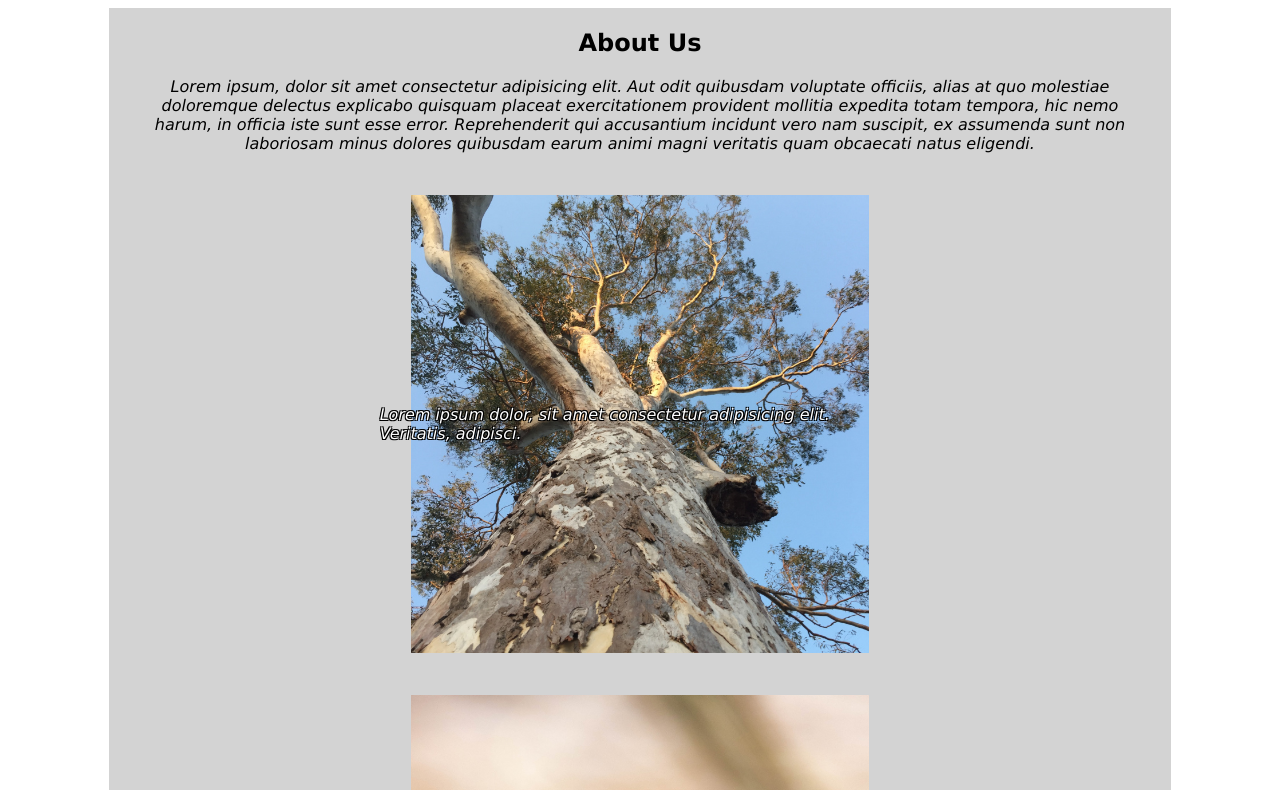
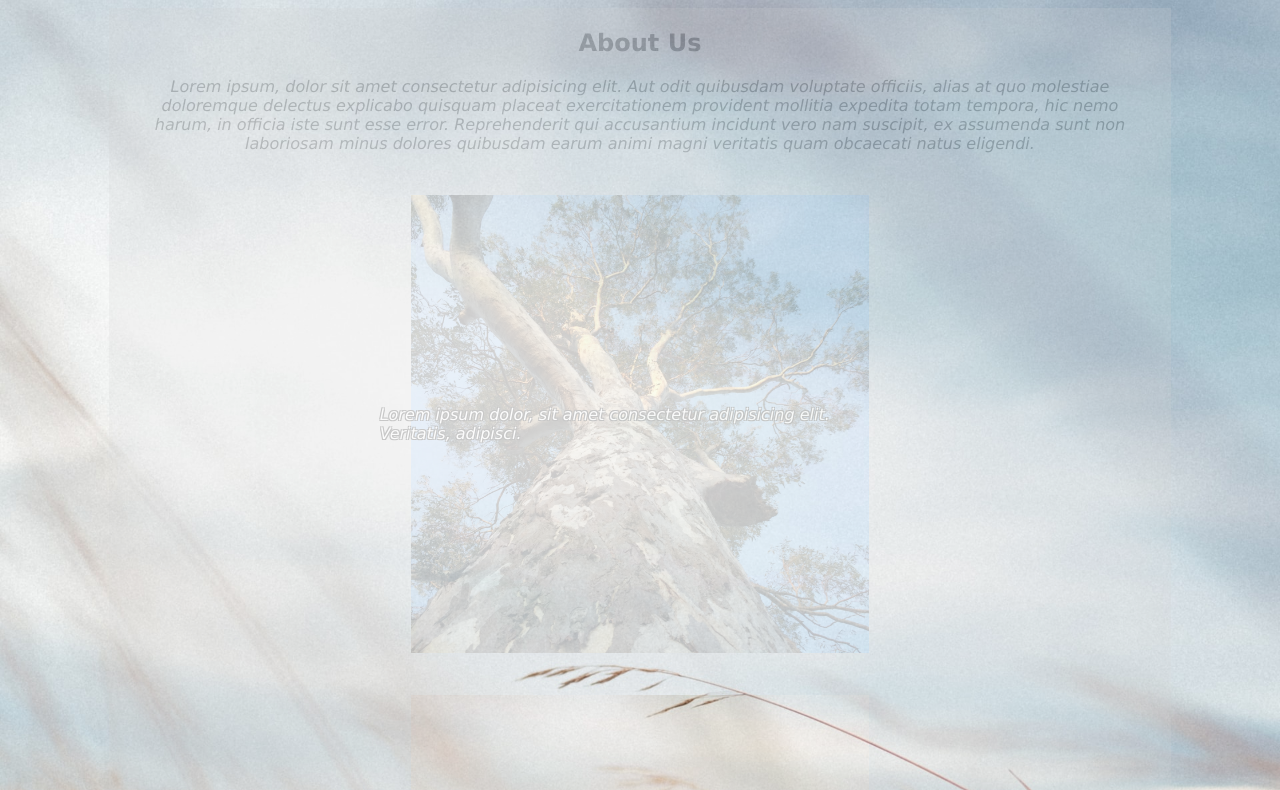
Before and after one commit to shanejklz/firstassignment, a plain HTML site: page index.html in a window 1280 px wide. Shown: the part 150-940 px from the top of the page. Drawn offline with Linux system fonts and the light colour scheme.

Commit message:
Update and sync

```diff
--- a/styles.css
+++ b/styles.css
@@ -12,6 +12,13 @@
     grid-template-columns: repeat(12, 1fr);
     grid-template-rows: 2fr 1fr 4fr 4fr 2fr 1fr;
     gap: 24px;
+}
+
+body {
+    background-image: url('./images/backgroundimage.jpg');
+    background-size: cover;
+    background-repeat: no-repeat;
+    opacity: .2;
 }
 
 .header {
@@ -73,6 +80,8 @@
 
 }
 
+#backgroundImage {}
+
 .content h2 {
     margin: 1%;
     text-align: center;
@@ -84,9 +93,7 @@
     text-align: center;
 }
 
-.articlebox {
-
-}
+.articlebox {}
 
 .articlebox img {
     display: block;
@@ -105,13 +112,13 @@
     left: 50%;
     transform: translate(-50%, -50%);
     color: white;
-    font-size:medium;
+    font-size: medium;
     font-style: italic;
     text-shadow:
-    -1px -1px 0 #000,
-    1px -1px 0 #000,
-    -1px 1px 0 #000,
-    1px 1px 0 #000;
+        -1px -1px 0 #000,
+        1px -1px 0 #000,
+        -1px 1px 0 #000,
+        1px 1px 0 #000;
 }
 
 .footer {
```
